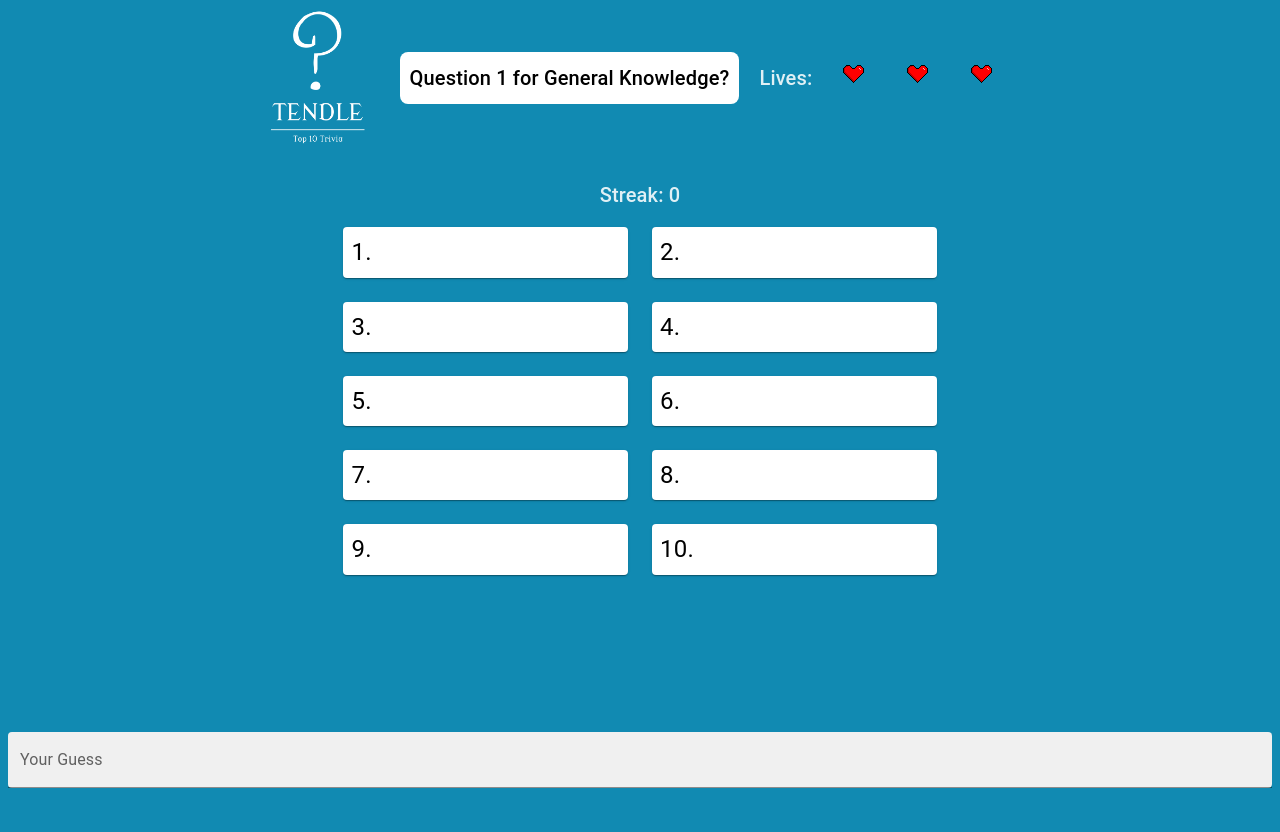
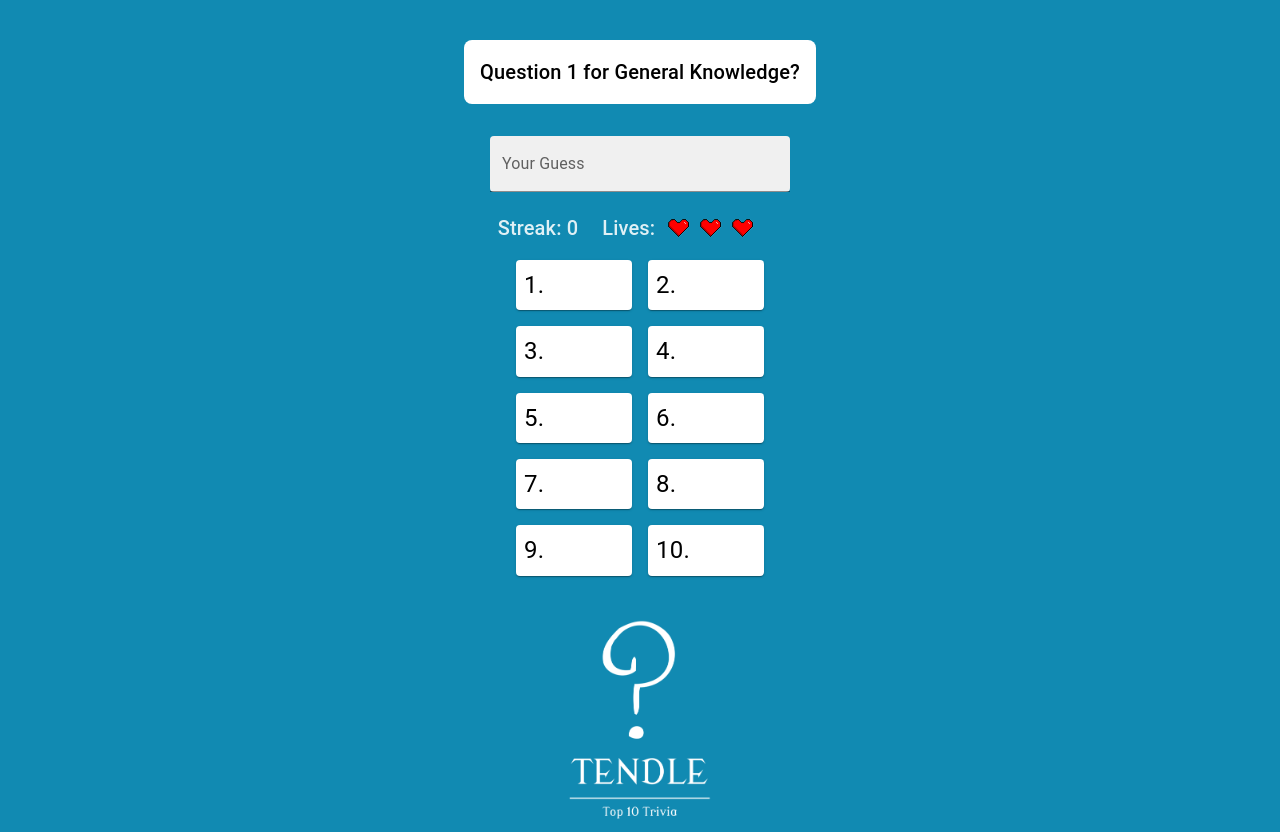
Before and after one commit to Arnavpmr/cs545-tendle, a React (Vite) app: page / in a window 1280 px wide. Both pictures are taken after a click on the button "PLAY". Built offline with nearby package versions, Linux system fonts and the light colour scheme.

Commit message:
ui changes and change heart asset

```diff
--- a/src/routes/category.tsx
+++ b/src/routes/category.tsx
@@ -24,15 +24,19 @@ type TopTenList = {
   question: string;
   answerList: string[];
   category: string;
-}
+};
 
 const Category: React.FC = () => {
   const location = useLocation();
   const navigate = useNavigate();
 
   const topTenListsRef = useRef<TopTenList[]>([]);
-  const [topTenListIndex, setTopTenListIndex] = useState<number | undefined>(undefined);
-  const [answers, setAnswers] = useState<boolean[]>(Array.from(Array(constants.LIST_LENGTH), () => false));
+  const [topTenListIndex, setTopTenListIndex] = useState<number | undefined>(
+    undefined
+  );
+  const [answers, setAnswers] = useState<boolean[]>(
+    Array.from(Array(constants.LIST_LENGTH), () => false)
+  );
 
   const [numLives, setNumLives] = useState(constants.NUM_LIVES);
   const [streak, setStreak] = useState(0);
@@ -40,13 +44,16 @@ const Category: React.FC = () => {
   const [correctResponses, setCorrectResponses] = useState(0);
   const [boardsCleared, setBoardsCleared] = useState(0);
 
-  const {category} = location.state as {category: string};
+  const { category } = location.state as { category: string };
 
   const handleGuess = (event: React.KeyboardEvent<HTMLInputElement>) => {
     if (event.key === "Enter") {
-      const guess = (event.target as HTMLInputElement).value.trim().toLowerCase();
-      const answerList = topTenListsRef.current[topTenListIndex || 0]?.answerList
-      .map(answer => answer.toLowerCase());
+      const guess = (event.target as HTMLInputElement).value
+        .trim()
+        .toLowerCase();
+      const answerList = topTenListsRef.current[
+        topTenListIndex || 0
+      ]?.answerList.map((answer) => answer.toLowerCase());
       const answerLoc = answerList.indexOf(guess);
 
       if (answerLoc !== -1) {
@@ -62,9 +69,13 @@ const Category: React.FC = () => {
 
         if (!newAnswers.includes(false) && topTenListIndex !== undefined) {
           if (boardsCleared >= constants.LISTS_PER_ROUND - 1)
-            navigate("/finish",
-            {state: {correctResponses: correctResponses + 1,
-            boardsCleared: boardsCleared + 1, category}});
+            navigate("/finish", {
+              state: {
+                correctResponses: correctResponses + 1,
+                boardsCleared: boardsCleared + 1,
+                category,
+              },
+            });
 
           setBoardsCleared(boardsCleared + 1);
           setTopTenListIndex(topTenListIndex + 1);
@@ -73,7 +84,9 @@ const Category: React.FC = () => {
         }
       } else {
         if (numLives <= 1)
-            navigate("/finish", {state: {correctResponses, boardsCleared, category}});
+          navigate("/finish", {
+            state: { correctResponses, boardsCleared, category },
+          });
 
         setStreak(0);
         setNumLives(numLives - 1);
@@ -81,10 +94,12 @@ const Category: React.FC = () => {
 
       (event.target as HTMLInputElement).value = "";
     }
-  }
+  };
 
   useEffect(() => {
-    topTenListsRef.current = topTenLists.filter(list => list.category === category);
+    topTenListsRef.current = topTenLists.filter(
+      (list) => list.category === category
+    );
     setTopTenListIndex(0);
   }, []);
 
@@ -94,73 +109,103 @@ const Category: React.FC = () => {
       flexDirection="column"
       alignItems="center"
       justifyContent="center"
-      minHeight="100vh"
     >
-      <Box display="flex" alignItems="center" mb={4}>
-        <img
-          src={logo}
-          alt="Logo"
-          style={{ width: "100px", marginRight: "2em" }}
-        />
       <Box
         sx={{
+          maxWidth: "500px",
           backgroundColor: "white",
           borderRadius: "8px",
-            padding: "10px",
-            flexGrow: 1,
-            marginRight: "20px",
+          padding: "1em",
+          marginTop: "2em",
+          marginBottom: "2em",
         }}
       >
-          <Typography variant="h6" sx={{ color: "black" }}>
+        <Typography variant="h6" sx={{ color: "black", textAlign: "center" }}>
           {topTenListsRef.current[topTenListIndex || 0]?.question}
         </Typography>
       </Box>
-        <Box display="flex" alignItems="center">
+
+      {/* User input */}
+      <TextField
+        variant="filled"
+        label="Your Guess"
+        onKeyUp={handleGuess}
+        sx={{
+          marginBottom: "20px",
+          backgroundColor: "white",
+          borderRadius: "4px",
+          minWidth: "300px",
+        }}
+      />
+
+      <Box
+        display="flex"
+        alignItems="center"
+        justifyContent="center"
+        mb={2}
+        sx={{
+          width: "100%",
+          maxWidth: "500px",
+        }}
+      >
+        <Typography variant="h6" mr={3}>
+          Streak: {streak}
+        </Typography>
+        <Box
+          display="flex"
+          alignItems="center"
+          sx={{
+            flexShrink: 0, // Prevent the box from shrinking
+            minWidth: "180px", // Ensure enough room for hearts
+          }}
+        >
           <Typography variant="h6" mr={1}>
             Lives:
           </Typography>
           {[...Array(numLives)].map((_, index) => (
-            <img key={index} src={heart} alt="Heart" style={{ width: "4em" }} />
+            <img key={index} src={heart} alt="Heart" style={{ width: "2em" }} />
           ))}
         </Box>
       </Box>
-      <Typography variant="h6" mb={2}>
-        Streak: {streak}
-      </Typography>
-      <Box sx={{ flexGrow: 1 }}>
+
+      {/* Grid of 10 answers, see https://mui.com/material-ui/react-grid2/ */}
+      {/* Note: could not get MUI grid formatted properly with regular props.
+          so used regular CSS */}
+      <Box marginBottom={5}>
         <Grid
           container
-          spacing={{ xs: 2, md: 3 }}
-          columns={{ xs: 4, sm: 8}}
+          spacing={2}
+          columns={2}
+          sx={{
+            display: "grid",
+            gridTemplateColumns: "repeat(2, 1fr)", // 2 equal columns
+          }}
         >
           {Array.from(Array(constants.LIST_LENGTH)).map((_, index) => (
-            <Grid key={index} size={{ xs: 2, sm: 4, md: 4 }}>
+            <Grid key={index}>
               <Item
                 sx={{
                   fontSize: "1.5em",
                   color: "black",
                   textAlign: "left",
+                  minWidth: "100px",
                 }}
               >
-                {index + 1}&#46;
+                {index + 1}.{" "}
                 {answers[index] &&
-                " " + topTenListsRef.current[topTenListIndex || 0]?.answerList[index]}
+                  topTenListsRef.current[topTenListIndex || 0]?.answerList[
+                    index
+                  ]}
               </Item>
             </Grid>
           ))}
         </Grid>
       </Box>
-      <TextField
-        variant="filled"
-        label="Your Guess"
-        fullWidth
-        onKeyUp={handleGuess}
-        sx={{
-          marginBottom: "20px",
-          backgroundColor: "white",
-          borderRadius: "4px",
-        }}
-      />
+
+      <Box display="flex" justifyContent="center">
+        <img src={logo} alt="Logo" style={{ width: "150px" }} />
+      </Box>
+
       {/* <Button
         variant="contained"
         sx={{
@@ -174,7 +219,6 @@ const Category: React.FC = () => {
       >
         Check
       </Button> */}
-
     </Box>
   );
 };
```
Also changed, not shown: src/assets/heart.png. Lines whose indentation alone changed are shown as unchanged.
